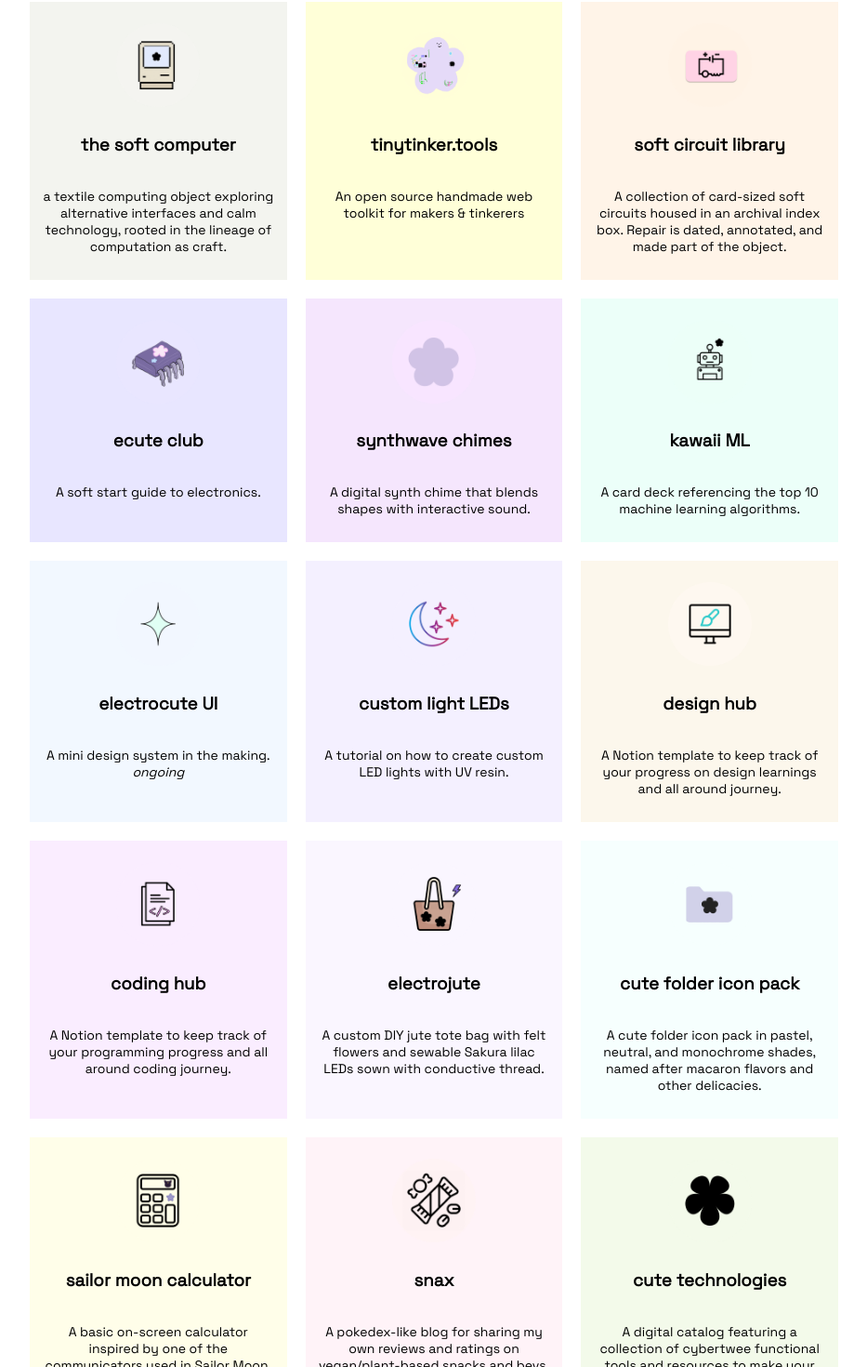
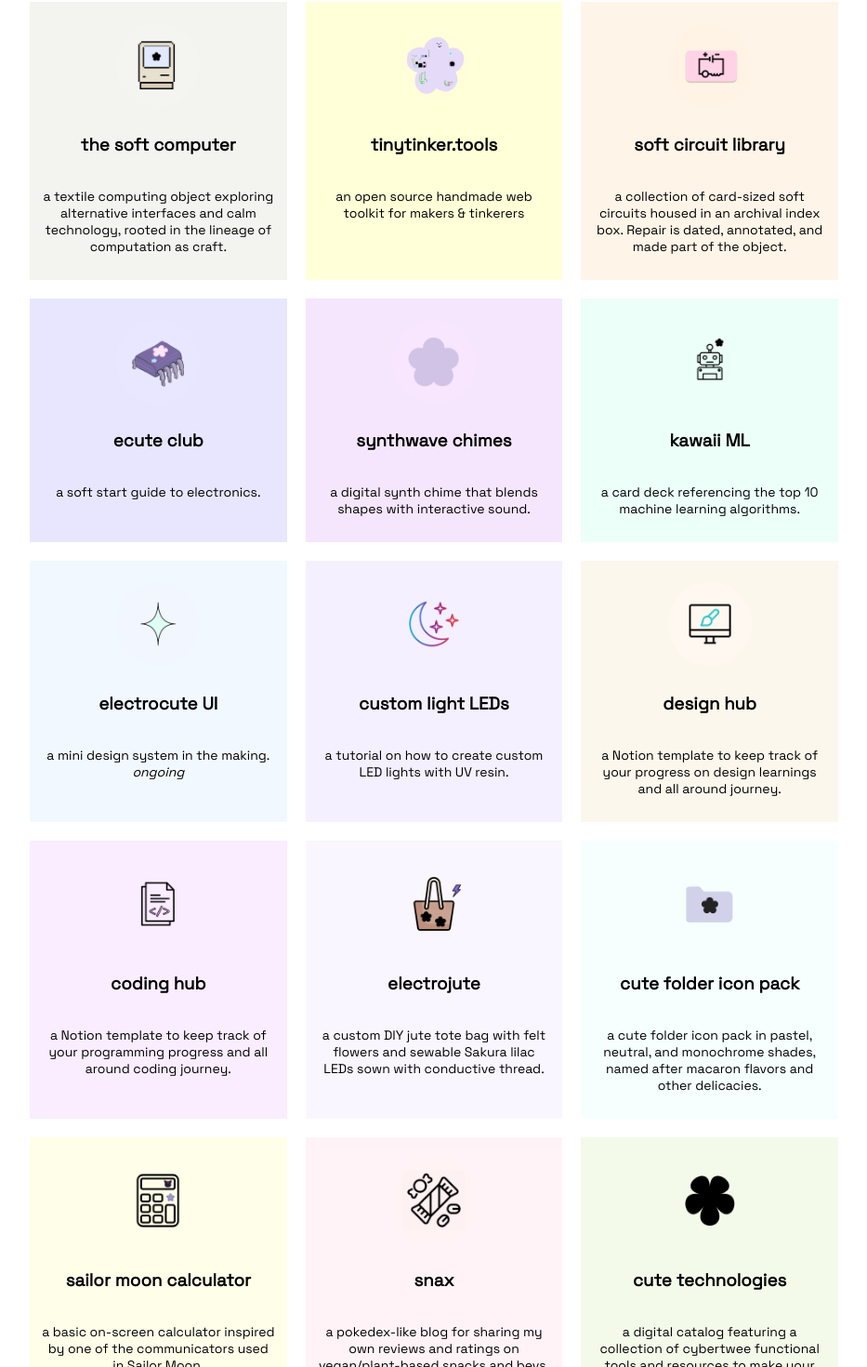
Before and after one commit to yafira/electrocute, a Next.js app: page / in a window 1280 px wide. Shown: the part 624-2094 px from the top of the page at 93% size, without its empty margins (173-1106 px from the left). Built offline with nearby package versions, Linux system fonts and the light colour scheme; a web font is replaced by a local one.

Commit message:
lowercased descriptions

```diff
--- a/src/components/Container.js
+++ b/src/components/Container.js
@@ -82,7 +82,7 @@ export default function Container() {
             height={50}
           />
           <h3>tinytinker.tools</h3>
-          <p>An open source handmade web toolkit for makers & tinkerers</p>
+          <p>an open source handmade web toolkit for makers & tinkerers</p>
         </Link>
         <Link
           href="https://months-tap-da9.craft.me/soft-circuit-lib"
@@ -97,7 +97,7 @@ export default function Container() {
           />
           <h3>soft circuit library</h3>
           <p>
-            A collection of card-sized soft circuits housed in an archival index
+            a collection of card-sized soft circuits housed in an archival index
             box. Repair is dated, annotated, and made part of the object.
           </p>
         </Link>
@@ -111,7 +111,7 @@ export default function Container() {
             height={50}
           />
           <h3>ecute club</h3>
-          <p>A soft start guide to electronics.</p>
+          <p>a soft start guide to electronics.</p>
         </Link>
 
         <Link
@@ -127,7 +127,7 @@ export default function Container() {
           />
           <h3>synthwave chimes</h3>
           <p>
-            A digital synth chime that blends shapes with interactive sound.
+            a digital synth chime that blends shapes with interactive sound.
           </p>
         </Link>
 
@@ -143,7 +143,7 @@ export default function Container() {
             height={50}
           />
           <h3>kawaii ML</h3>
-          <p>A card deck referencing the top 10 machine learning algorithms.</p>
+          <p>a card deck referencing the top 10 machine learning algorithms.</p>
         </Link>
 
         <Link
@@ -159,7 +159,7 @@ export default function Container() {
           />
           <h3>electrocute UI</h3>
           <p>
-            A mini design system in the making. <i>ongoing</i>
+            a mini design system in the making. <i>ongoing</i>
           </p>
         </Link>
 
@@ -175,7 +175,7 @@ export default function Container() {
             height={50}
           />
           <h3>custom light LEDs</h3>
-          <p>A tutorial on how to create custom LED lights with UV resin.</p>
+          <p>a tutorial on how to create custom LED lights with UV resin.</p>
         </Link>
 
         <Link
@@ -191,7 +191,7 @@ export default function Container() {
           />
           <h3>design hub</h3>
           <p>
-            A Notion template to keep track of your progress on design learnings
+            a Notion template to keep track of your progress on design learnings
             and all around journey.
           </p>
         </Link>
@@ -209,7 +209,7 @@ export default function Container() {
           />
           <h3>coding hub</h3>
           <p>
-            A Notion template to keep track of your programming progress and all
+            a Notion template to keep track of your programming progress and all
             around coding journey.
           </p>
         </Link>
@@ -227,7 +227,7 @@ export default function Container() {
           />
           <h3>electrojute</h3>
           <p>
-            A custom DIY jute tote bag with felt flowers and sewable Sakura
+            a custom DIY jute tote bag with felt flowers and sewable Sakura
             lilac LEDs sown with conductive thread.
           </p>
         </Link>
@@ -245,7 +245,7 @@ export default function Container() {
           />
           <h3>cute folder icon pack</h3>
           <p>
-            A cute folder icon pack in pastel, neutral, and monochrome shades,
+            a cute folder icon pack in pastel, neutral, and monochrome shades,
             named after macaron flavors and other delicacies.
           </p>
         </Link>
@@ -263,7 +263,7 @@ export default function Container() {
           />
           <h3>sailor moon calculator</h3>
           <p>
-            A basic on-screen calculator inspired by one of the communicators
+            a basic on-screen calculator inspired by one of the communicators
             used in Sailor Moon.
           </p>
         </Link>
@@ -278,7 +278,7 @@ export default function Container() {
           />
           <h3>snax</h3>
           <p>
-            A pokedex-like blog for sharing my own reviews and ratings on
+            a pokedex-like blog for sharing my own reviews and ratings on
             vegan/plant-based snacks and bevs. Also a peanut-free zone.
           </p>
         </Link>
@@ -293,7 +293,7 @@ export default function Container() {
           />
           <h3>cute technologies</h3>
           <p>
-            A digital catalog featuring a collection of cybertwee functional
+            a digital catalog featuring a collection of cybertwee functional
             tools and resources to make your computing .env cuter.
           </p>
         </Link>
```
